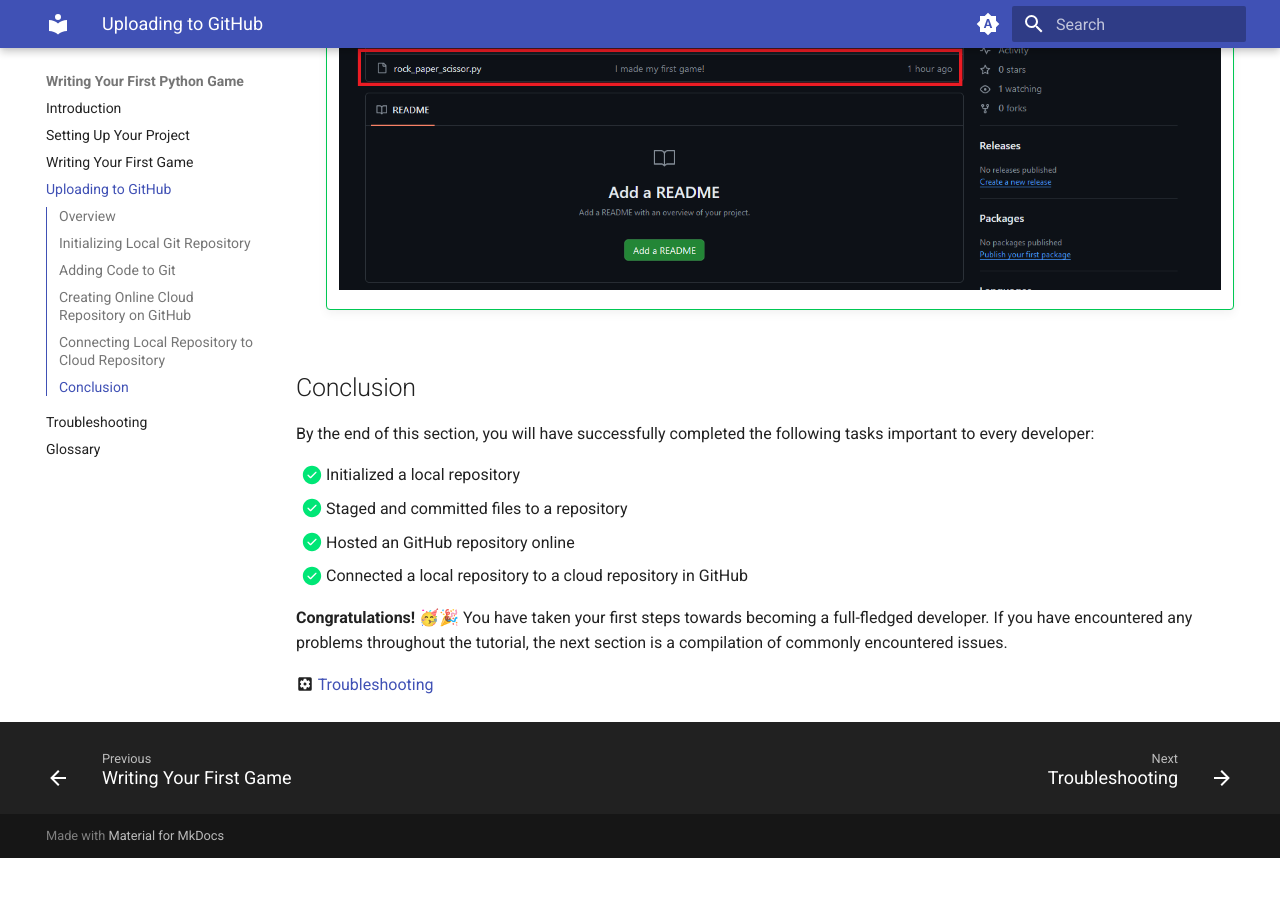
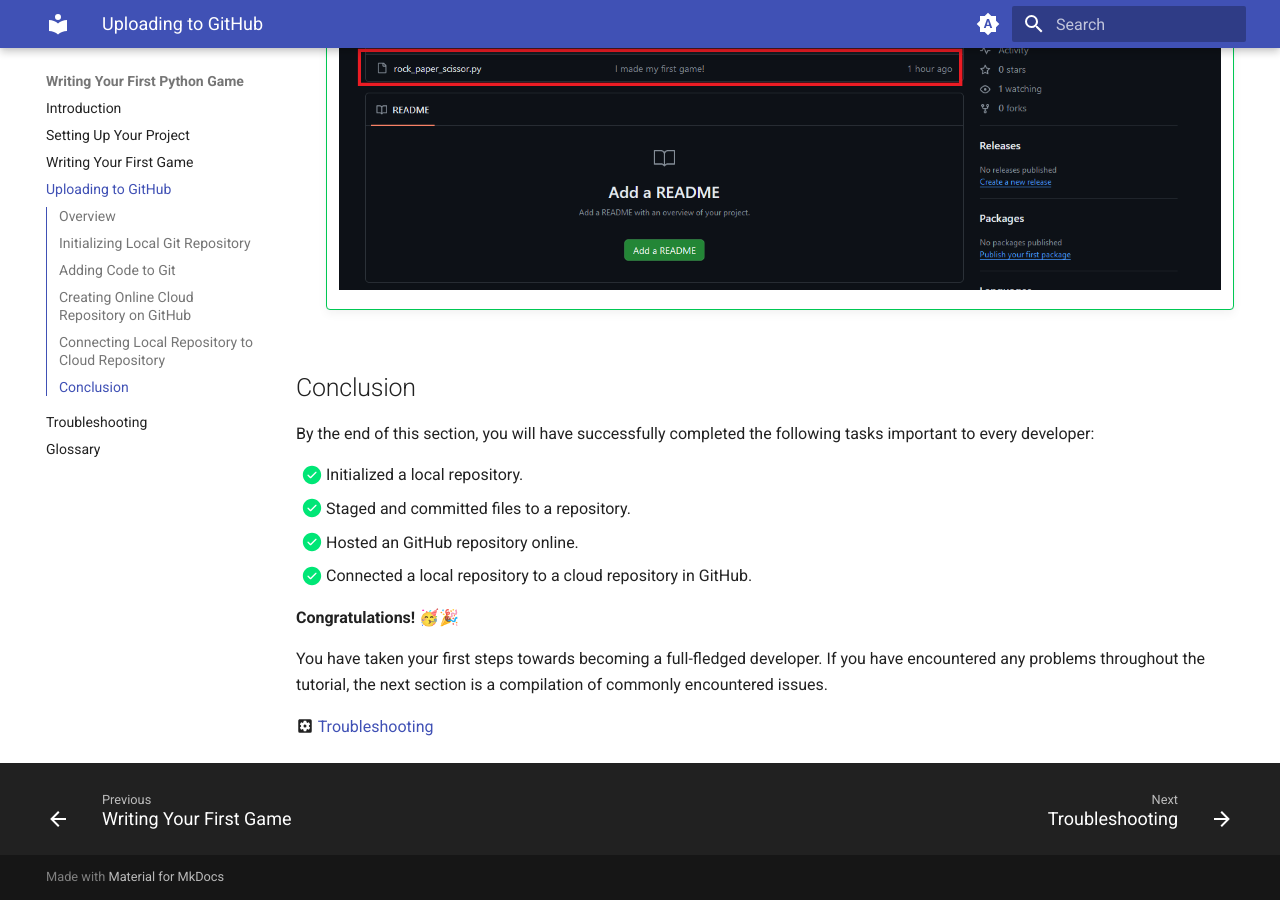
Before and after one commit to Beijzum/beijzum.github.io, an MkDocs documentation site: the page built from docs/Uploading to GitHub.md, in a window 1280 px wide and 900 px high, scrolled down 5830 px. Built offline with MkDocs 1.6.1 and Material for MkDocs 9.7.7, drawn with Linux system fonts in a browser that asks for light colours; emoji names are drawn with the system emoji font; comment, search, counter and statistics services are not loaded; before the commit the page ends 6688 px from its top, so only the background shows below that; some of the changed text lies outside the part shown.

Commit message:
ADD small punctuation fix

```diff
--- a/docs/Uploading to GitHub.md
+++ b/docs/Uploading to GitHub.md
@@ -171,11 +171,13 @@
 
 By the end of this section, you will have successfully completed the following tasks important to every developer:
 
--   [x] Initialized a local repository
--   [x] Staged and committed files to a repository
--   [x] Hosted an GitHub repository online
--   [x] Connected a local repository to a cloud repository in GitHub
+-   [x] Initialized a local repository.
+-   [x] Staged and committed files to a repository.
+-   [x] Hosted an GitHub repository online.
+-   [x] Connected a local repository to a cloud repository in GitHub.
 
-**Congratulations!** 🥳🎉 You have taken your first steps towards becoming a full-fledged developer. If you have encountered any problems throughout the tutorial, the next section is a compilation of commonly encountered issues.
+**Congratulations!** 🥳🎉
+
+You have taken your first steps towards becoming a full-fledged developer. If you have encountered any problems throughout the tutorial, the next section is a compilation of commonly encountered issues.
 
 :material-cog-box: [Troubleshooting](Troubleshooting.md)
```
Also changed, not shown: other parts of docs/Uploading to GitHub.md (+1 -1 lines), docs/Setting Up Your Project.md (+4 -4 lines), docs/Writing Your First Game.md (+4 -4 lines).
